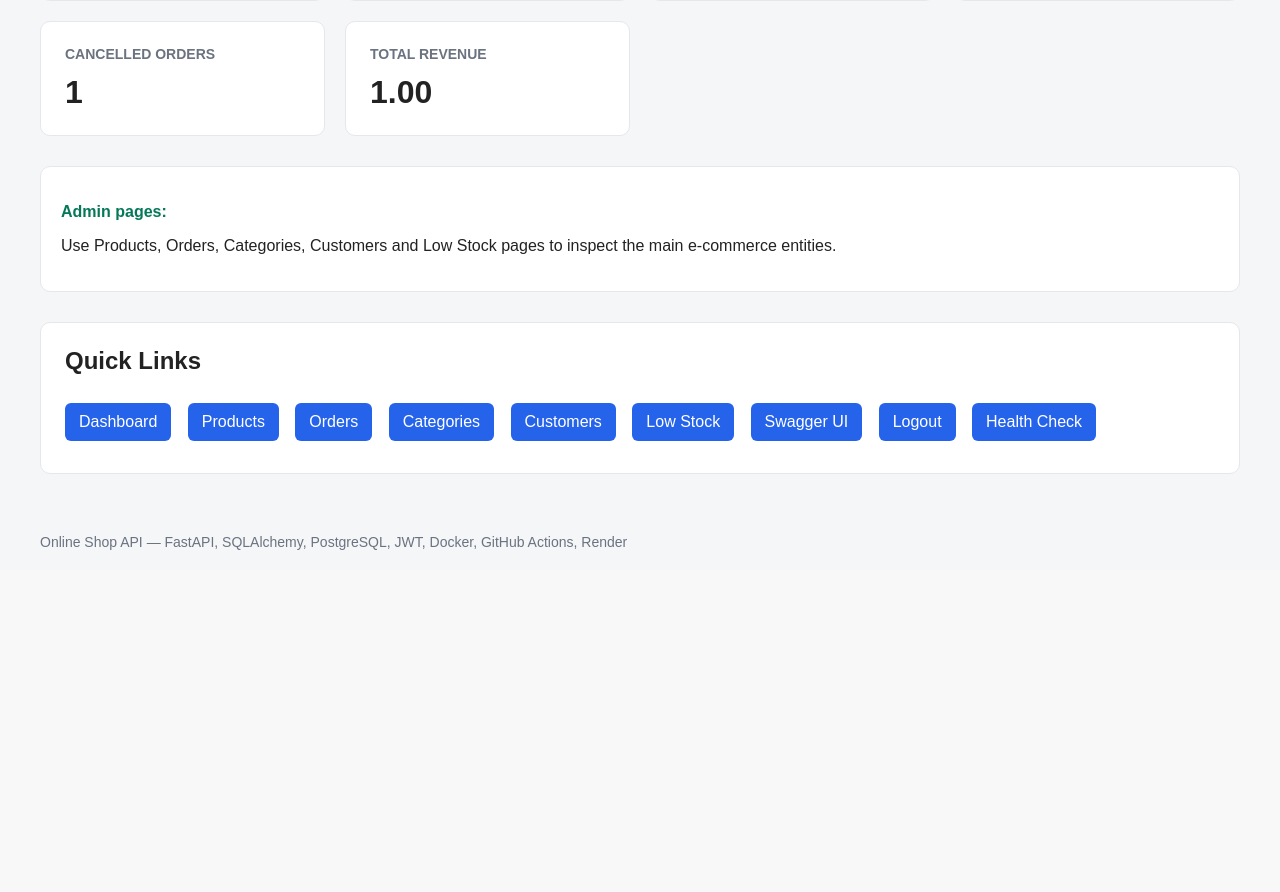
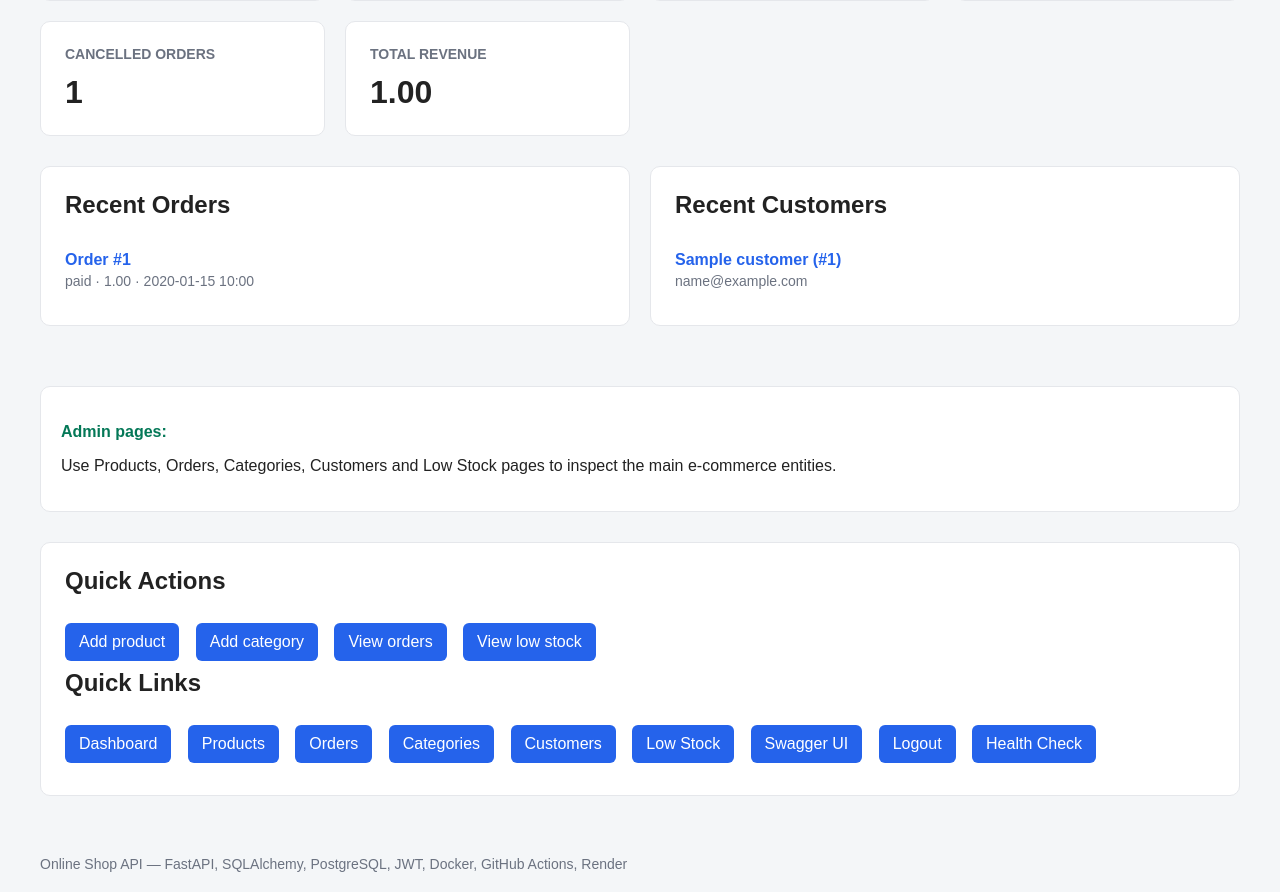
Before and after one commit to Pavlo-Stelmakh/online_shop, a FastAPI app: template templates/admin_dashboard.html in a window 1280 px wide. Shown: the part 585-1477 px from the top of the page. Before the commit the page ends 1135 px from the top, so only its background shows below. Run offline with FastAPI, Linux system fonts and the light colour scheme; the template is opened without the code that fills it: most values are stand-ins (such as "Sample title", 1, 10 or a date in 2020).

Commit message:
Improve admin dashboard overview

```diff
--- a/templates/admin_dashboard.html
+++ b/templates/admin_dashboard.html
@@ -83,6 +83,53 @@
             font-weight: bold;
         }
 
+        .panel {
+            background: white;
+            border-radius: 10px;
+            padding: 24px;
+            border: 1px solid #e5e7eb;
+            margin-bottom: 30px;
+        }
+
+        .panel h2 {
+            margin-top: 0;
+        }
+
+        .activity-grid {
+            display: grid;
+            grid-template-columns: repeat(2, minmax(260px, 1fr));
+            gap: 20px;
+            margin-bottom: 30px;
+        }
+
+        .activity-list {
+            list-style: none;
+            margin: 0;
+            padding: 0;
+        }
+
+        .activity-list li {
+            border-bottom: 1px solid #e5e7eb;
+            padding: 12px 0;
+        }
+
+        .activity-list li:last-child {
+            border-bottom: none;
+        }
+
+        .activity-list a {
+            color: #2563eb;
+            font-weight: bold;
+            text-decoration: none;
+        }
+
+        .activity-meta {
+            color: #6b7280;
+            display: block;
+            font-size: 14px;
+            margin-top: 4px;
+        }
+
         .links {
             background: white;
             border-radius: 10px;
@@ -115,13 +162,15 @@
         }
 
         @media (max-width: 800px) {
-            .cards {
+            .cards,
+            .activity-grid {
                 grid-template-columns: repeat(2, minmax(160px, 1fr));
             }
         }
 
         @media (max-width: 500px) {
-            .cards {
+            .cards,
+            .activity-grid {
                 grid-template-columns: 1fr;
             }
 
@@ -201,6 +250,40 @@
 
         </section>
 
+        <section class="activity-grid">
+            <article class="panel">
+                <h2>Recent Orders</h2>
+                {% if recent_orders %}
+                    <ul class="activity-list">
+                        {% for order in recent_orders %}
+                            <li>
+                                <a href="/admin/orders/{{ order.id }}">Order #{{ order.id }}</a>
+                                <span class="activity-meta">{{ order.status }} · {{ order.total_price|money }} · {{ order.created_at|datetime }}</span>
+                            </li>
+                        {% endfor %}
+                    </ul>
+                {% else %}
+                    <p>No recent orders found.</p>
+                {% endif %}
+            </article>
+
+            <article class="panel">
+                <h2>Recent Customers</h2>
+                {% if recent_customers %}
+                    <ul class="activity-list">
+                        {% for customer in recent_customers %}
+                            <li>
+                                <a href="/admin/customers/{{ customer.id }}">{{ customer.name }} (#{{ customer.id }})</a>
+                                <span class="activity-meta">{{ customer.email }}</span>
+                            </li>
+                        {% endfor %}
+                    </ul>
+                {% else %}
+                    <p>No recent customers found.</p>
+                {% endif %}
+            </article>
+        </section>
+
         <section class="status">
             <p><strong>Admin pages:</strong></p>
             <p>
@@ -210,6 +293,12 @@
         </section>
 
         <section class="links">
+            <h2>Quick Actions</h2>
+            <a href="/admin/products/new">Add product</a>
+            <a href="/admin/categories/new">Add category</a>
+            <a href="/admin/orders">View orders</a>
+            <a href="/admin/low-stock">View low stock</a>
+
             <h2>Quick Links</h2>
             <a href="/admin">Dashboard</a>
             <a href="/admin/products">Products</a>
```
Also changed, not shown: routes/admin/dashboard.py (+16 -6 lines), tests/test_admin_ui.py (+87 -0 lines), README.md.
